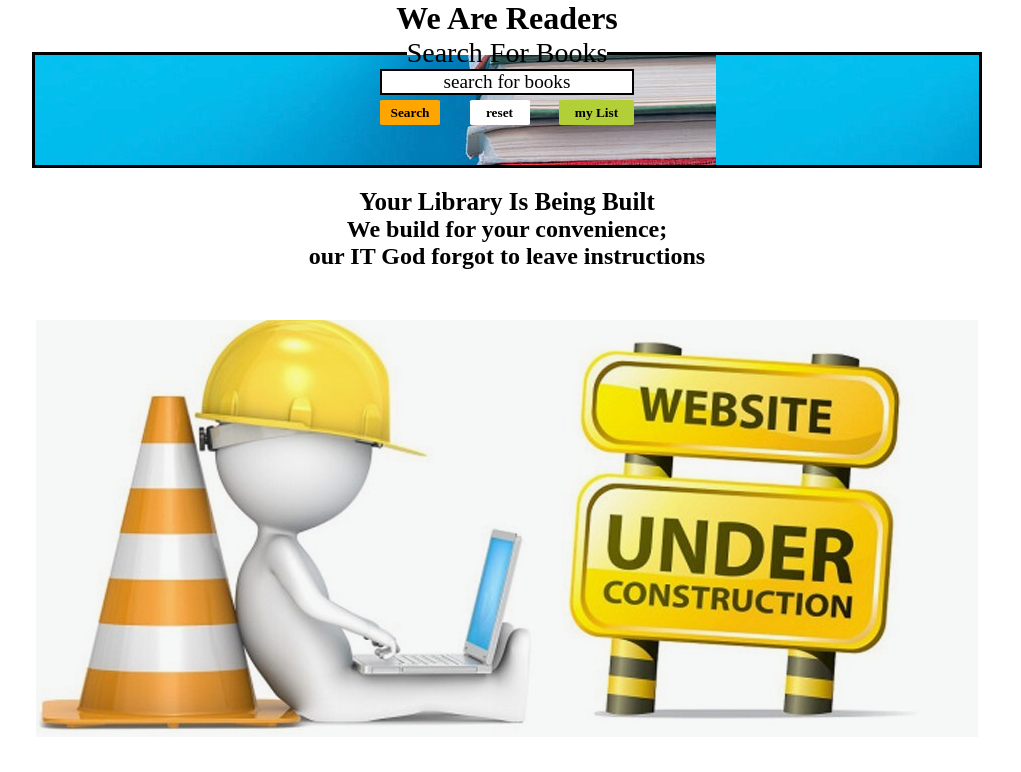
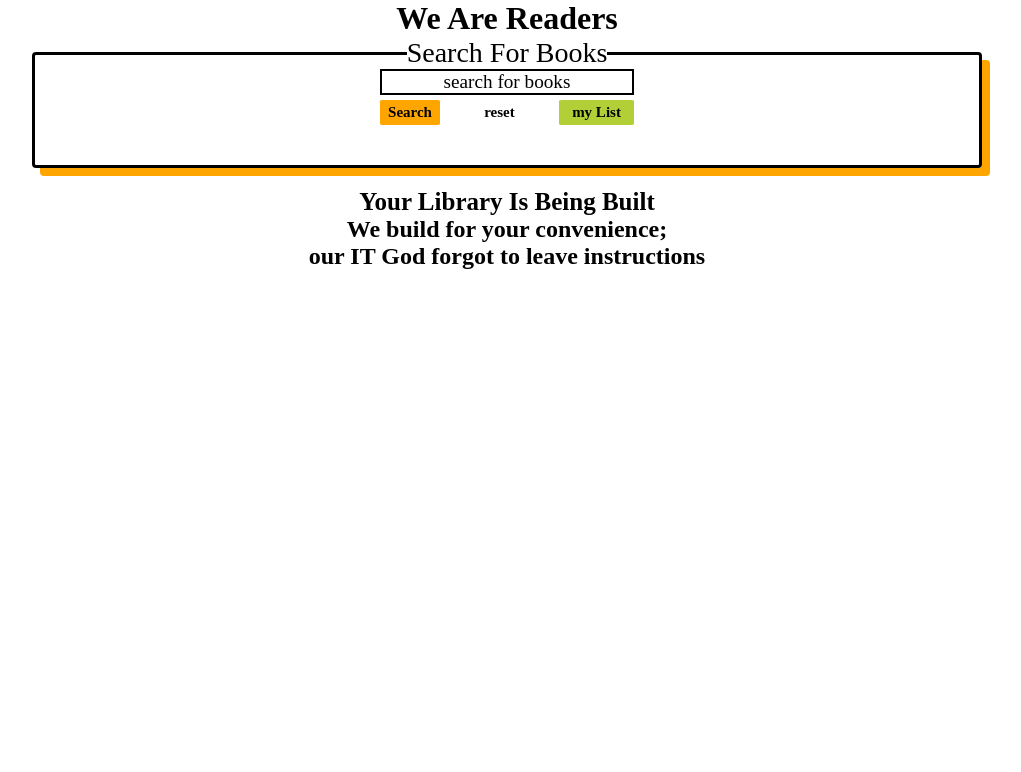
Before and after one commit to Benjamin-Schmitt/WeAreReaders, a React (Create React App) app: page / in a window 1280 px wide. Shown: the top 772 px of the page, without its empty margins (133-1154 px from the left). Built offline with nearby package versions, Linux system fonts and the light colour scheme; a web font is replaced by a local one.

Commit message:
addToList

```diff
--- a/src/index.css
+++ b/src/index.css
@@ -43,6 +43,7 @@ input:focus::placeholder {
     border-radius: 5%;
     background: orange;
     font-weight: bold;
+    font-size: 15px;
     text-align: center;
     min-width: 60px;
     height: 25px;
@@ -65,6 +66,7 @@ input:focus::placeholder {
     border-radius: 5%;
     background: white;
     font-weight: bold;
+    font-size: 15px;
     text-align: center;
     min-width: 60px;
     height: 25px;
@@ -85,12 +87,12 @@ input:focus::placeholder {
 
 fieldset {
     height: 125px;
-    background-image: url(/img/buch_4.png);
+    /* background-image: url(/img/buch_4.png); */
     margin: 0 25px 0 25px;
-    /* border:3px solid red var(--color-shadow, currentColor); */
-    /* border-radius: var(--size-radius); */
+    border:3px solid red var(--color-shadow, currentColor);
+    border-radius: 4px;
     border: 3px solid var(--color-shadow, currentColor);
-    /* box-shadow: .5rem .5rem 0 rgb(15, 129, 181); */
+    box-shadow: .5rem .5rem 0 orange;
     margin-bottom: 20px;
 }
 
@@ -185,6 +187,7 @@ li {
     border: none;
     border-radius: 5%;
     font-weight: bold;
+    font-size: 15px;
     text-align: center;
     min-width: 75px;
     height: 25px;
@@ -212,7 +215,7 @@ label {
     margin-top: 50px;
     max-width: 942px;
     height: 417px;
-    background-image: url(/img/uc.png);
+    /* background-image: url(/img/uc.png); */
 }
 
 .nav {
```
